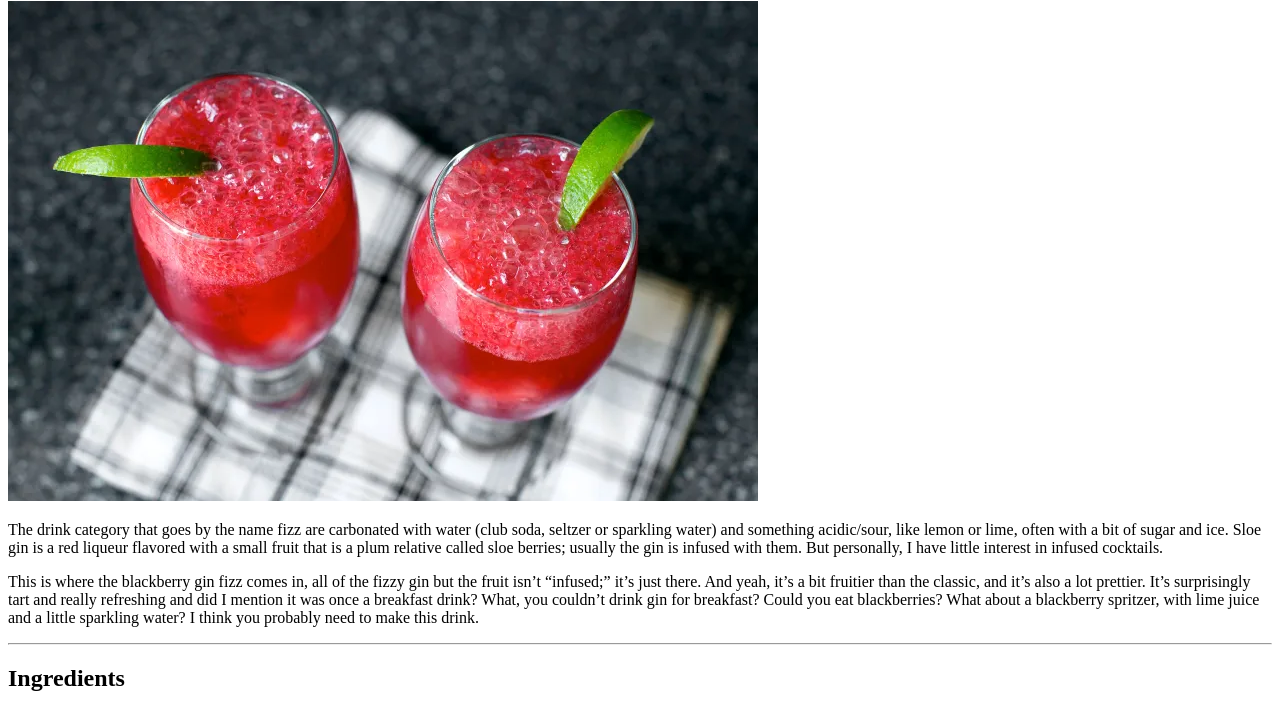
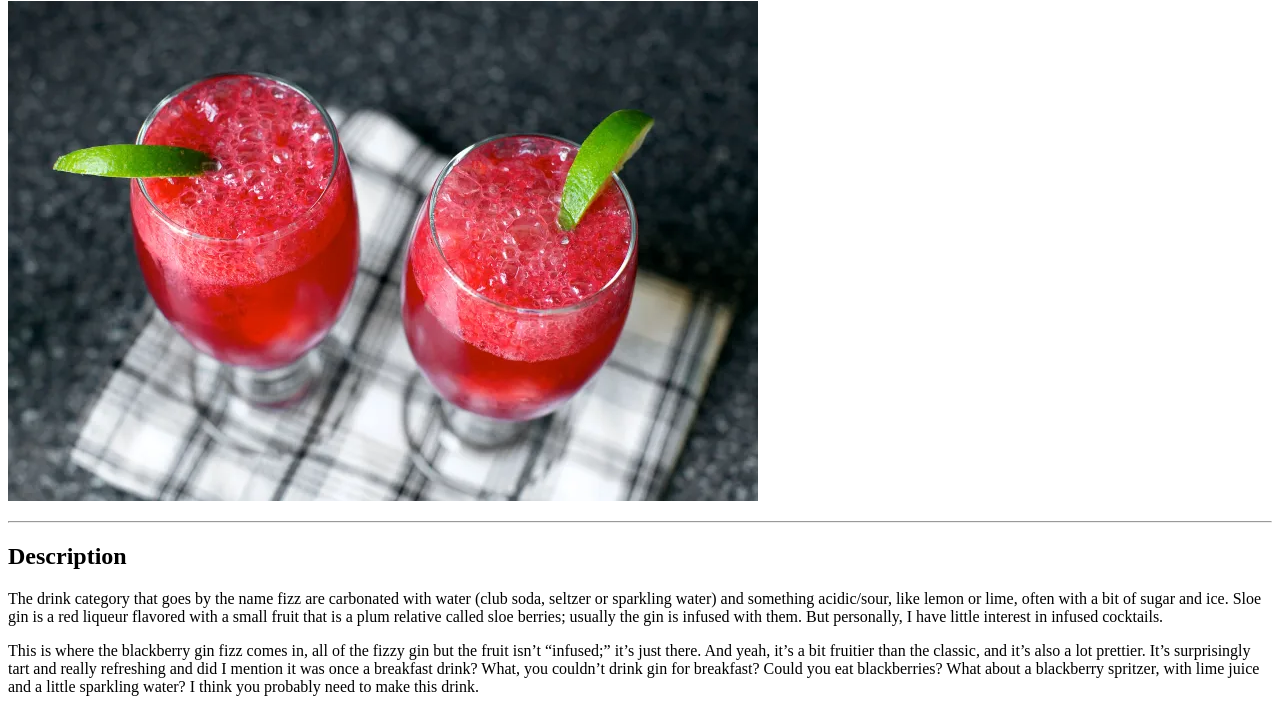
Before and after one commit to malwaredb86/odin-recipes, a plain HTML site: page recipes/blackberry-gin-fizz.html in a window 1280 px wide. Shown: the part 79-788 px from the top of the page. Drawn offline with Linux system fonts and the light colour scheme.

```diff
--- a/recipes/blackberry-gin-fizz.html
+++ b/recipes/blackberry-gin-fizz.html
@@ -13,6 +13,8 @@
     <h1><strong>Blackberry Gin Fizz</strong></h1>
     <p><img src="../images/blackberry-gin-fizz.jpg"
             alt="two glasses of blackberry gin fizz"></p>
+    <hr>
+    <h2>Description</h2>
     <p>The drink category that goes by the
         name fizz are carbonated with water (club soda, seltzer or
         sparkling water) and something acidic/sour, like lemon or lime,
```
Also changed, not shown: index.html (+1 -0 lines), recipes/frozen-watermelon-mojitos.html (+2 -0 lines).
